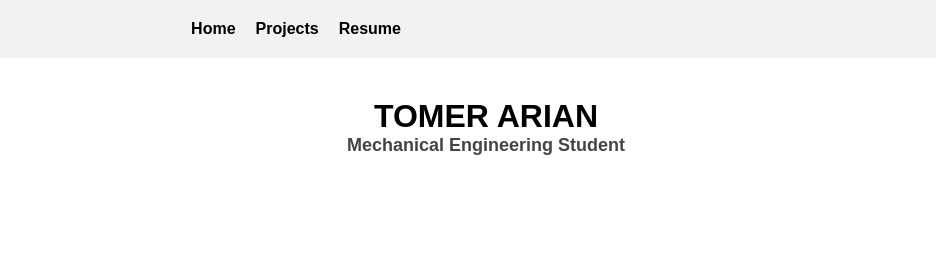
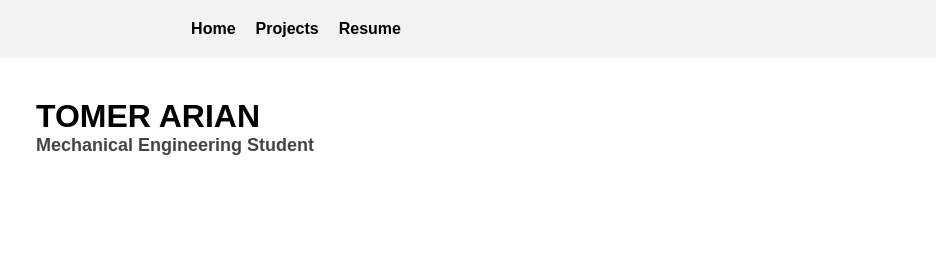
Before and after one commit to tomerari/tomerari.github.io, a plain HTML site: page index.html in a window 1280 px wide. Shown: the top 280 px of the page, 344-1280 px from the left. Drawn offline with Linux system fonts and the light colour scheme.

Commit message:
Update style.css

```diff
--- a/style.css
+++ b/style.css
@@ -106,15 +106,15 @@ footer nav ul li a {
 }
 
 .title-text {
-  padding-left: 0;      /* Remove extra padding */
-  margin: 0 auto;       /* Center the text block */
+  padding-left: 0;
+  margin: 0;
   max-width: 800px;
-  flex: 1;              /* Allow .title-text to take remaining space */
+  flex: 1;
   display: flex;
   flex-direction: column;
-  align-items: center;  /* Center the text horizontally */
+  align-items: flex-start; /* Left-align children */
+  text-align: left;        /* Make sure text is left-aligned */
 }
-
 .title-text h1 {
   margin: 0;
   font-size: 32px;
```
